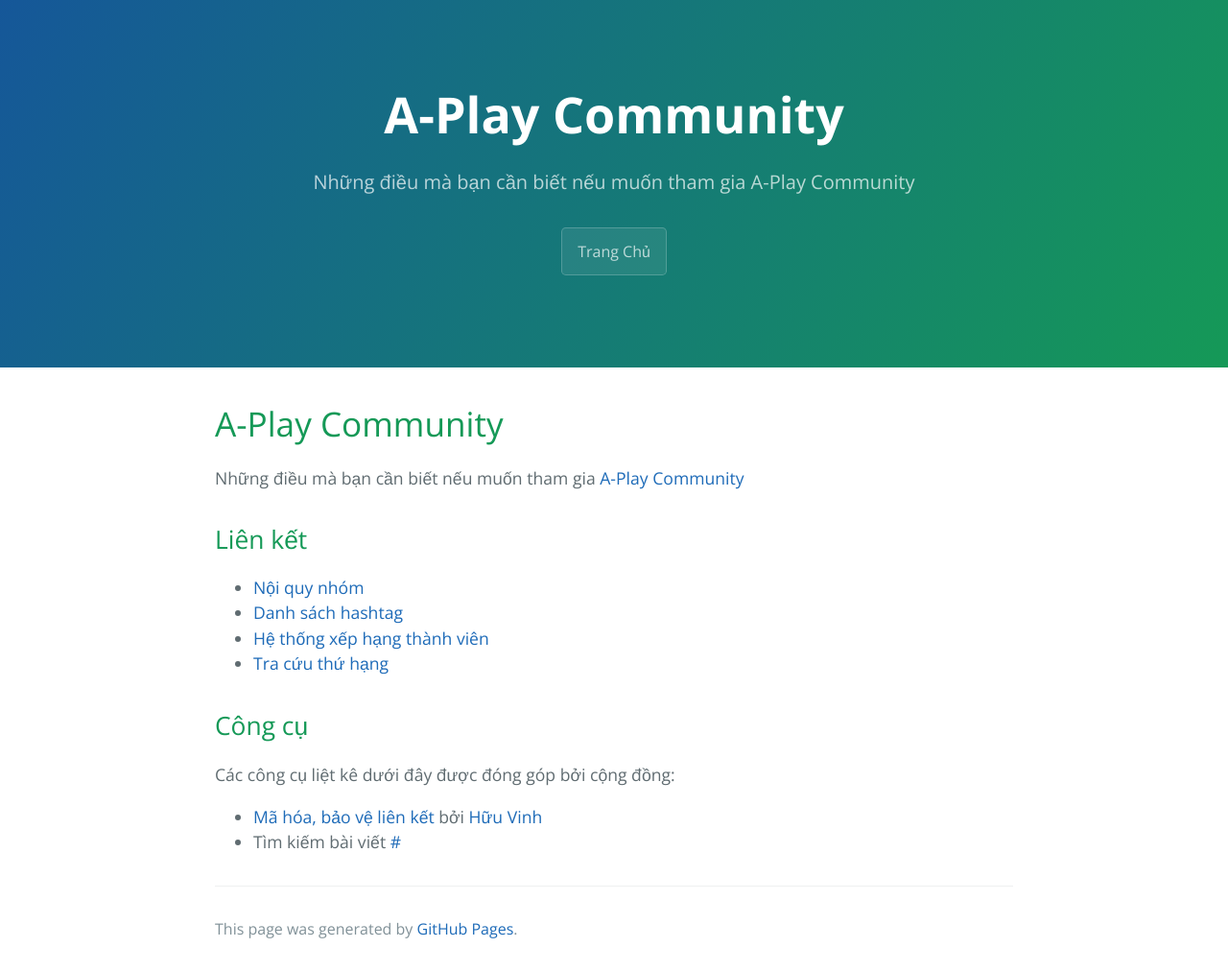
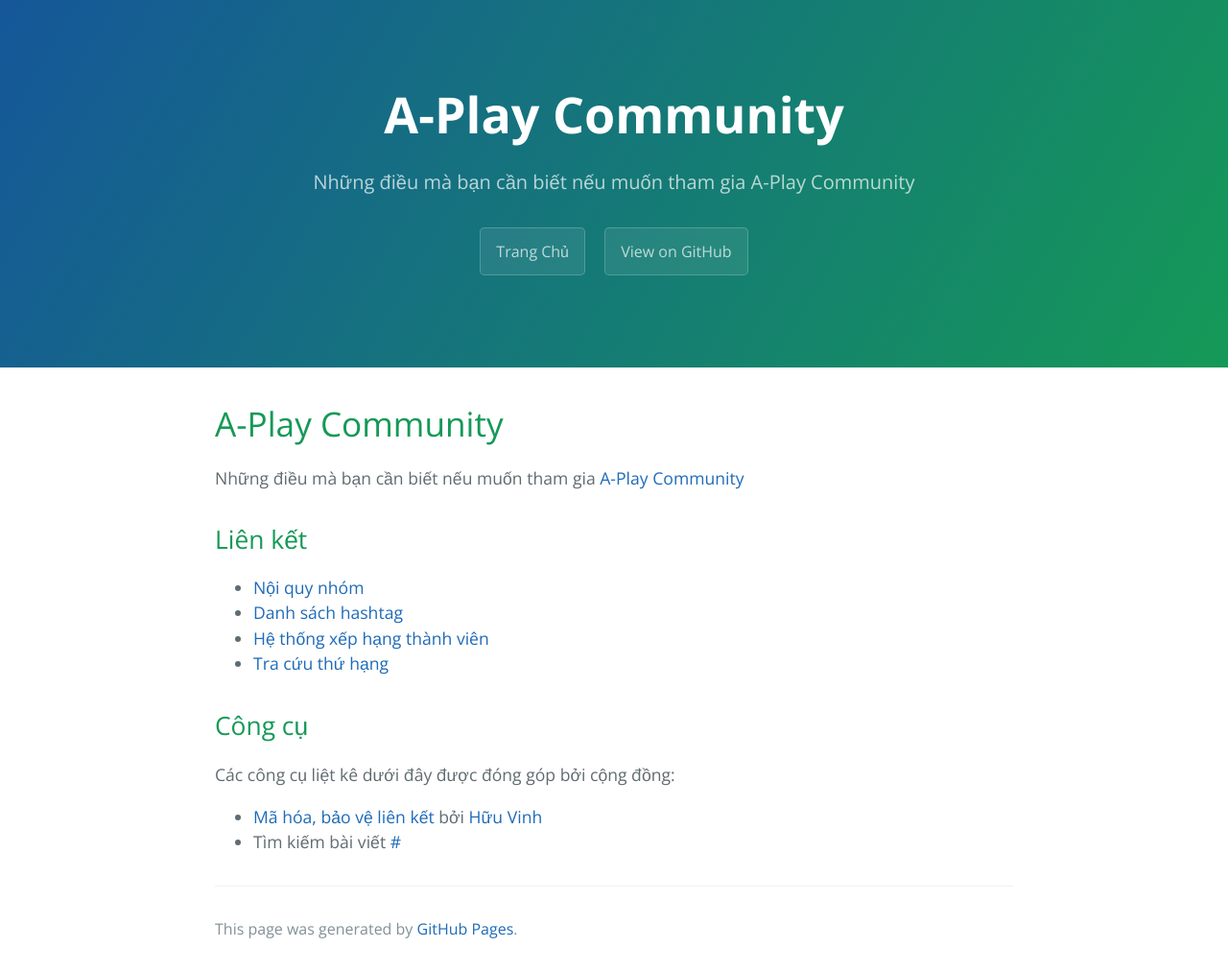
Before and after one commit to huuvinhvn/aplay, a Jekyll site: the page built from index.md, in a window 1280 px wide. Shown: the whole page at 96% size. Built offline with Jekyll 4.4.1, drawn with Linux system fonts in a browser that asks for light colours; our own code applies the rules of GitHub Pages for plain Markdown files.

Commit message:
Update default.html

```diff
--- a/_layouts/default.html
+++ b/_layouts/default.html
@@ -27,6 +27,7 @@
       <h2 class="project-tagline">{{ site.description | default: site.github.project_tagline }}</h2>
       {% if site.github.is_project_page %}
         <a href="{{ site.github.url }}" class="btn">Trang Chủ</a>
+        <a href="{{ site.github.url }}" class="btn">View on GitHub</a>
       {% endif %}
       {% if site.show_downloads %}
 
```
